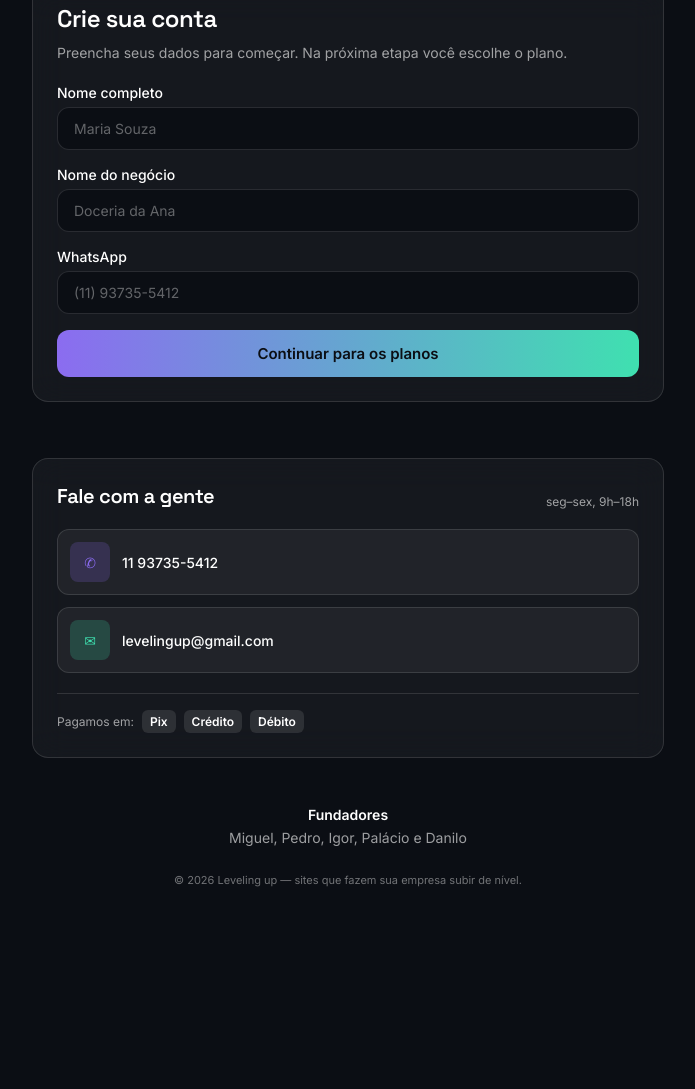
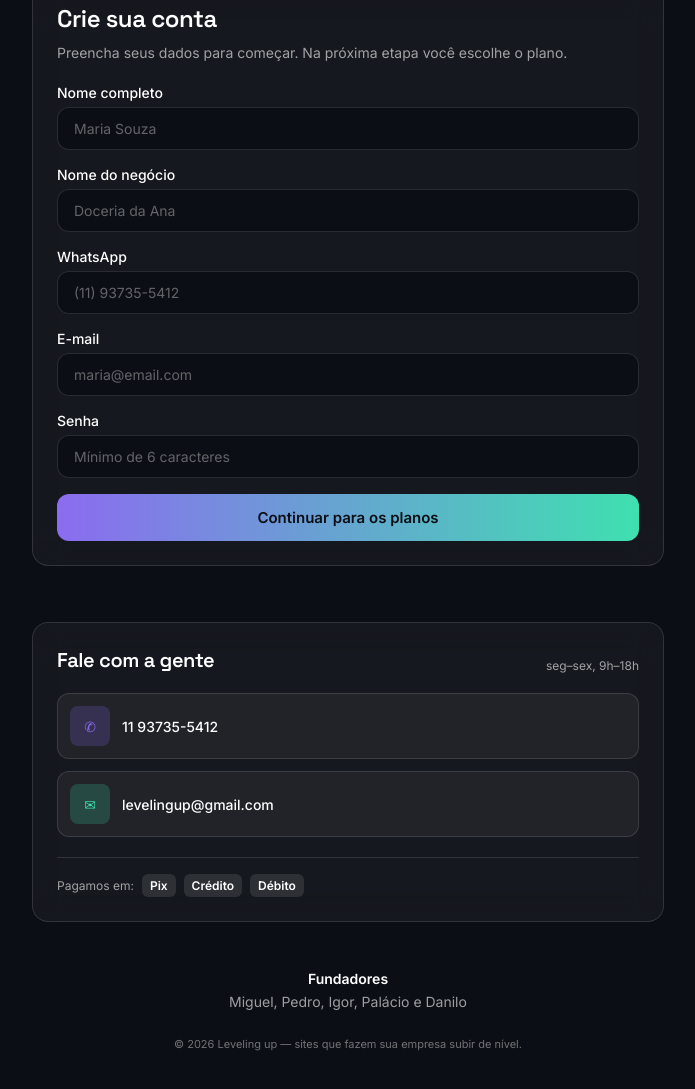
Before and after one commit to PedroHenriqueOliveiraMarques/Leveling-Up, a plain HTML site: page index.html in a window 1280 px wide. Shown: the part 1287-2376 px from the top of the page, without its empty margins (292-987 px from the left). Before the commit the page ends 2214 px from the top, so only its background shows below. Drawn offline with Linux system fonts and the light colour scheme.

Commit message:
Adiciona e-mail e senha no cadastro

```diff
--- a/index.html
+++ b/index.html
@@ -77,6 +77,14 @@
             <label class="field">
               <span>WhatsApp</span>
               <input required name="phone" type="tel" placeholder="(11) 93735-5412" />
+            </label>
+            <label class="field">
+              <span>E-mail</span>
+              <input required name="email" type="email" placeholder="maria@email.com" autocomplete="email" />
+            </label>
+            <label class="field">
+              <span>Senha</span>
+              <input required name="password" type="password" minlength="6" placeholder="Mínimo de 6 caracteres" autocomplete="new-password" />
             </label>
             <button type="submit" class="btn-primary btn-block">Continuar para os planos</button>
           </form>
```
